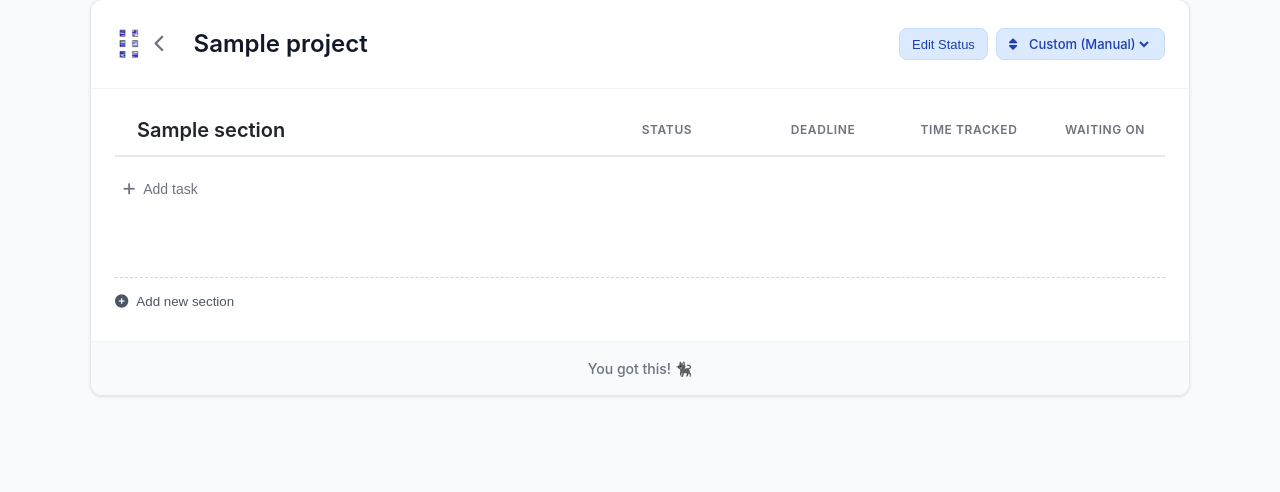
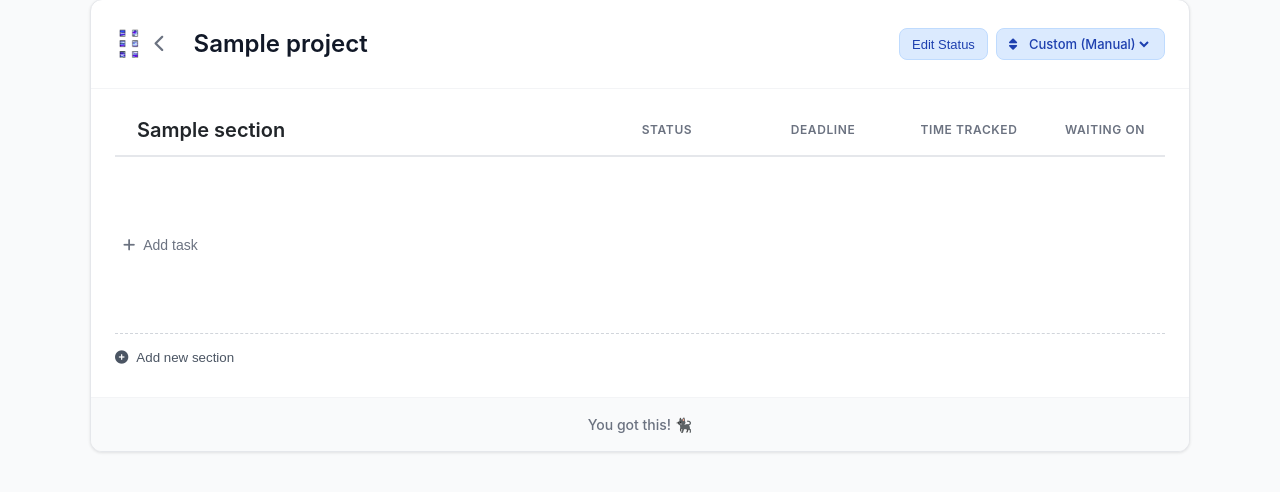
Before and after one commit to Emi7i/Project-tracker, a Django app: template templates/projects/detail.html in a window 1280 px wide. Shown: the part 33-525 px from the top of the page. Run offline with Django 4.2, Linux system fonts and the light colour scheme; tables that the repository leaves empty hold one stand-in row (values such as "Sample post"); the template is opened without the code that fills it: values that come from a table or form of the project are taken from there, most other values are stand-ins (such as "Sample title", 1, 10 or a date in 2020).

Commit message:
Fix not being able to move tasks to empty section

```diff
--- a/static/detail.js
+++ b/static/detail.js
@@ -270,7 +270,9 @@ document.addEventListener('dragover', (e) => {
     if (!draggedItem) return;
 
     if (dragType === 'task') {
-        const container = e.target.closest('.tasks-container');
+        // Accept drops anywhere over a section, so empty sections work too
+        const container = e.target.closest('.tasks-container')
+            || e.target.closest('.project-section')?.querySelector('.tasks-container');
         if (!container) return;
         const afterElement = getDragAfterElement(container, e.clientY, '.task-row');
         if (afterElement == null) container.appendChild(draggedItem);
--- a/static/styles.css
+++ b/static/styles.css
@@ -363,3 +363,6 @@ body {
     border-radius: 8px;
     background: #f9fafb;
 }
+
+/* Keep empty sections droppable when dragging tasks */
+.tasks-container { min-height: 48px; }
```
